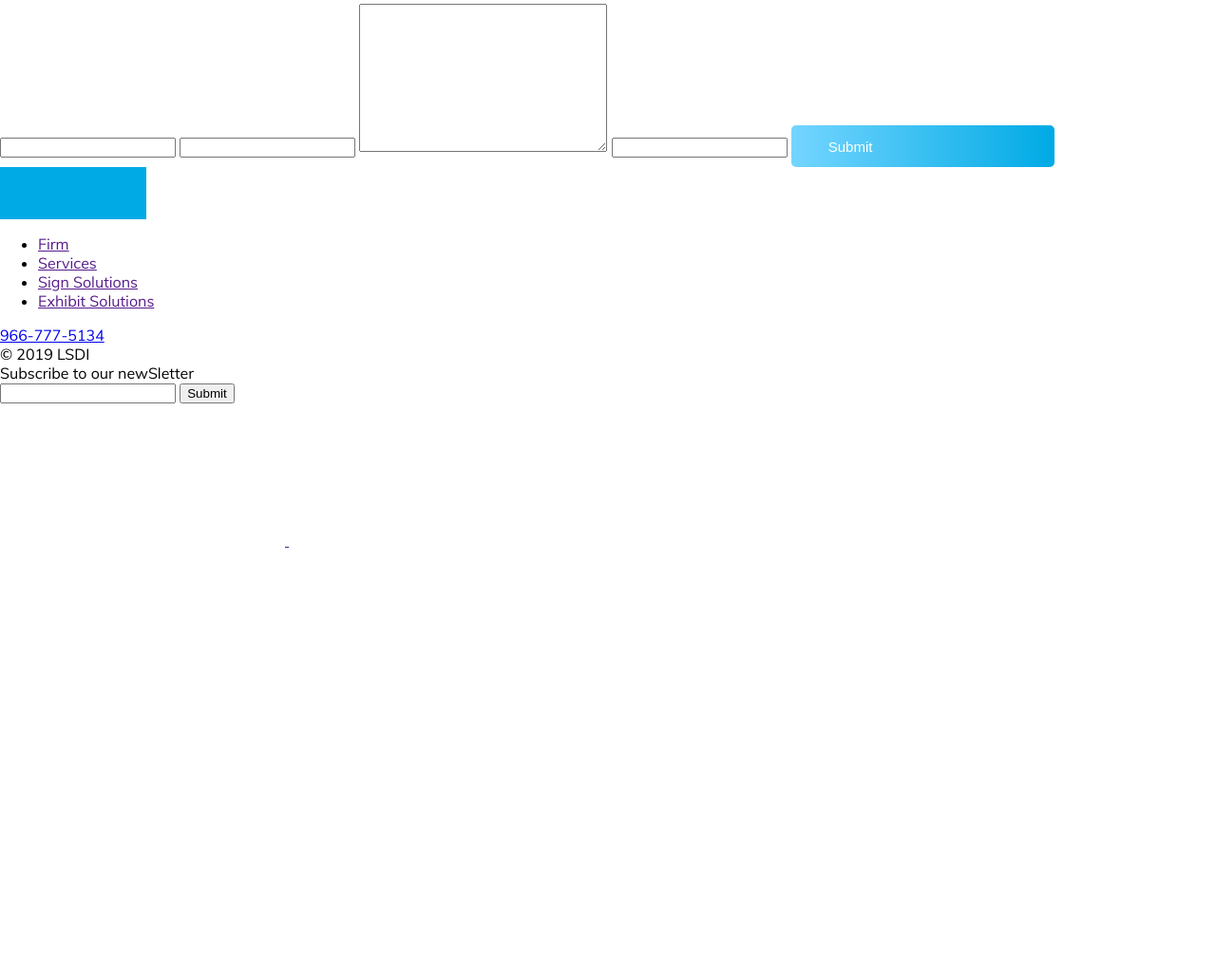
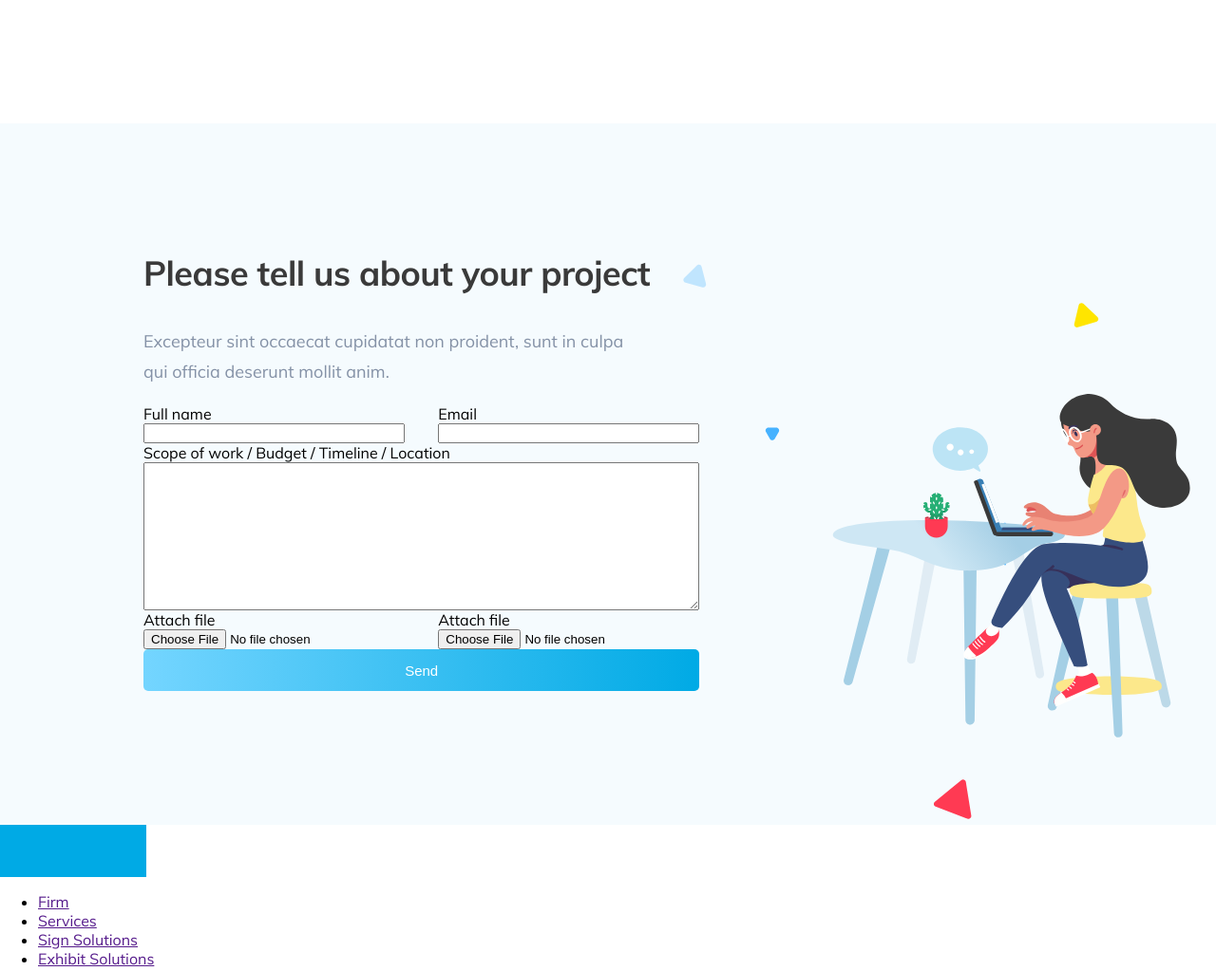
Before and after one commit to m1ndgap/LSDI, a website: page source/index.html in a window 1280 px wide. Shown: the part 5012-6035 px from the top of the page at 95% size. Before the commit the page ends 5591 px from the top, so only its background shows below. Drawn offline with Linux system fonts and the light colour scheme.

Commit message:
[style] form wip

```diff
--- a/source/index.html
+++ b/source/index.html
@@ -260,17 +260,36 @@
     <div class="form">
       <div class="form__container">
         <div class="form__text-block">
-          <h3 class="form__title heading-36"></h3>
-          <p class="form__text"></p>
+          <h3 class="form__title heading-36">Please tell us about your project</h3>
+          <p class="form__text">Excepteur sint occaecat cupidatat non proident, sunt in culpa qui officia deserunt mollit anim.</p>
         </div>
         <div class="form__wrapper">
           <form action="" class="form__form">
-            <input type="text" class="form__name">
-            <input type="text" class="form__email">
-            <textarea name="" id="" cols="30" rows="10" class="form__info"></textarea>
-            <input type="text" class="form__file">
-            <input type="text" value='Submit' class="form__submit blue-button">
+            <div class="form__name-wrapper">
+              <label for="fname">Full name</label>
+              <input type="text" name='fname' class="form__name">
+            </div>
+            <div class="form__email-wrapper">
+              <label for="email">Email</label>
+              <input type="text" name="email" class="form__email">
+            </div>
+            <div class="form__info-wrapper">
+              <label for="info">Scope of work / Budget / Timeline / Location</label>
+              <textarea name="info" id="" cols="30" rows="10" class="form__info"></textarea>
+            </div>
+            <div class="form__file-wrapper">
+              <label for="file">Attach file</label>
+              <input type="file" name="file" class="form__file">
+            </div>
+            <div class="form__file-wrapper">
+              <label for="file">Attach file</label>
+              <input type="file" name="file" class="form__file">
+            </div>
+            <input type="text" value='Send' class="form__submit blue-button">
           </form>
+        </div>
+        <div class="form__image">
+          <img src="./img/form_pic.svg" alt="" class="form__image-svg">
         </div>
       </div>
     </div>
--- a/source/sass/blocks/form.sass
+++ b/source/sass/blocks/form.sass
@@ -0,0 +1,52 @@
+.form
+  background: $paleblue
+
+  &__text-block, &__wrapper
+    max-width: 672px
+    width: 57%
+
+  &__image
+    margin-left: -23px
+    margin-top: 11px
+
+  &__container
+    @include container
+    padding: 135px 102px 0px 151px
+    max-height: 750px
+    display: flex
+    flex-flow: column wrap
+
+  &__title
+    @include resetmargin
+  &__text
+    max-width: 530px
+    margin-top: 34px
+    font-size: 18px
+    color: $grey
+    line-height: 180%
+
+  &__form
+    display: flex
+    flex-flow: row wrap
+    justify-content: space-between
+  &__name-wrapper
+    flex-basis: 47%
+    display: flex
+    flex-flow: column nowrap
+  &__email-wrapper
+    flex-basis: 47%
+    display: flex
+    flex-flow: column nowrap
+  &__info-wrapper
+    flex-basis: 100%
+    display: flex
+    flex-flow: column nowrap
+  &__file-wrapper
+    flex-basis: 47%
+    display: flex
+    flex-flow: column nowrap
+  &__submit
+    flex-basis: 100%
+    display: flex
+    justify-content: center
+    text-align: center
--- a/source/sass/blocks/gallery.sass
+++ b/source/sass/blocks/gallery.sass
@@ -28,9 +28,15 @@
     max-height: 400px
     border-radius: 12px
     overflow: hidden
+    transition: 300ms
+    &:hover
+      box-shadow: 0px 10px 40px rgba(70, 151, 191, 0.2)
     img
       max-width: 100%
       object-fit: fill
 
   &__blue-button
     margin-top: 80px
+    margin-bottom: 146px
+    width: 203px
+    height: 60px
```
Also changed, not shown: source/css/styles.css, source/img/form_pic.svg (added), 1 other file.
